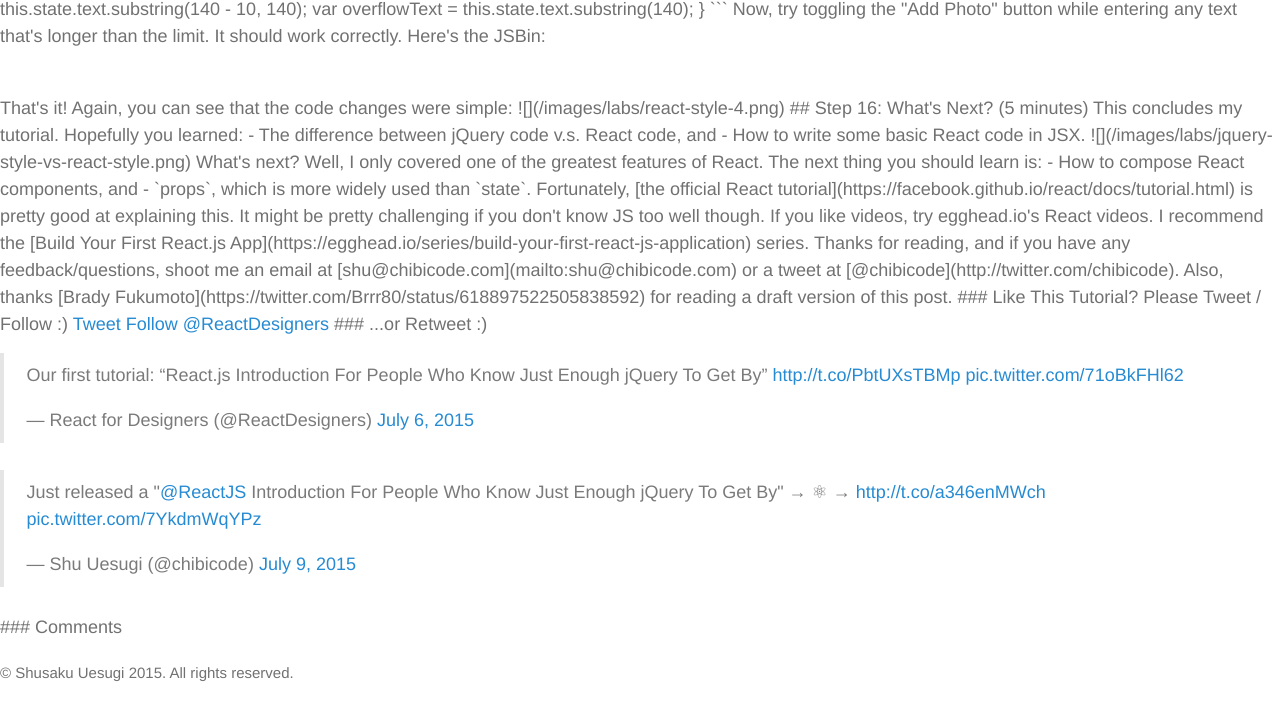
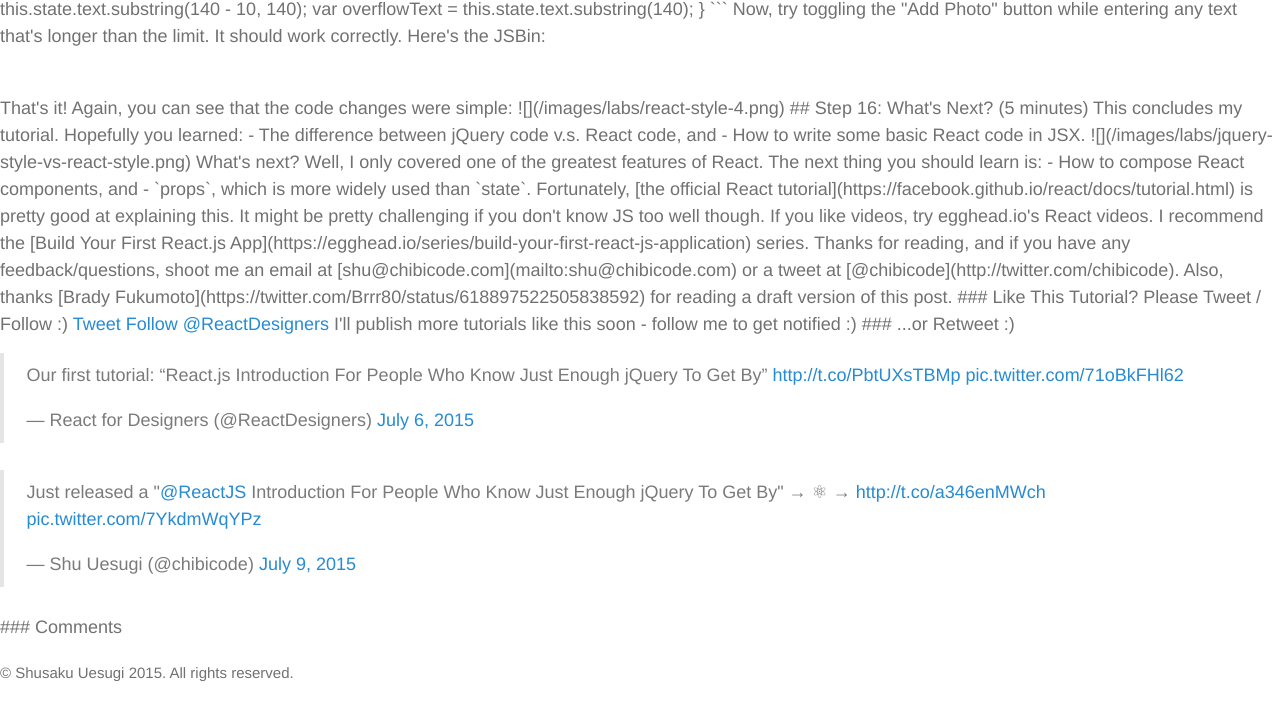
Before and after one commit to icaromh/react-for-designers, a Jekyll site: the page built from _posts/2015-06-26-lab-1.md, in a window 1280 px wide and 900 px high, scrolled down 10778 px, cut to the strip 0-718 px from the top of the window. Built offline with Jekyll 4.4.1, drawn with Linux system fonts in a browser that asks for light colours; Markdown is read by kramdown in place of the engine named in the settings; comment, search, counter and statistics services are not loaded.

Commit message:
follow me

```diff
--- a/_posts/2015-06-26-lab-1.md
+++ b/_posts/2015-06-26-lab-1.md
@@ -1196,6 +1196,8 @@
 
 <a href="https://twitter.com/share" class="twitter-share-button" data-via="reactdesigners" data-size="large" data-dnt="true" data-text="{{ page.tweet_title }}">Tweet</a> <a href="https://twitter.com/ReactDesigners" class="twitter-follow-button" data-show-count="true" data-size="large" data-show-screen-name="false">Follow @ReactDesigners</a>
 
+I'll publish more tutorials like this soon - follow me to get notified :)
+
 ### ...or Retweet :)
 
 <blockquote class="twitter-tweet" data-cards="hidden" lang="en"><p lang="en" dir="ltr">Our first tutorial: “React.js Introduction For People Who Know Just Enough jQuery To Get By” <a href="http://t.co/PbtUXsTBMp">http://t.co/PbtUXsTBMp</a> <a href="http://t.co/71oBkFHl62">pic.twitter.com/71oBkFHl62</a></p>&mdash; React for Designers (@ReactDesigners) <a href="https://twitter.com/ReactDesigners/status/617975507901095936">July 6, 2015</a></blockquote>
```
